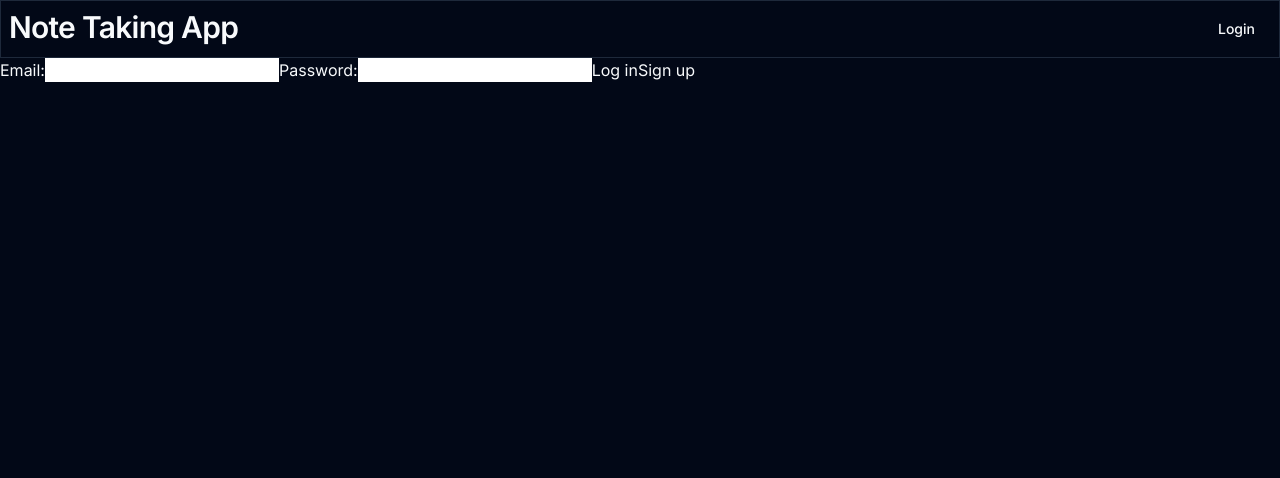
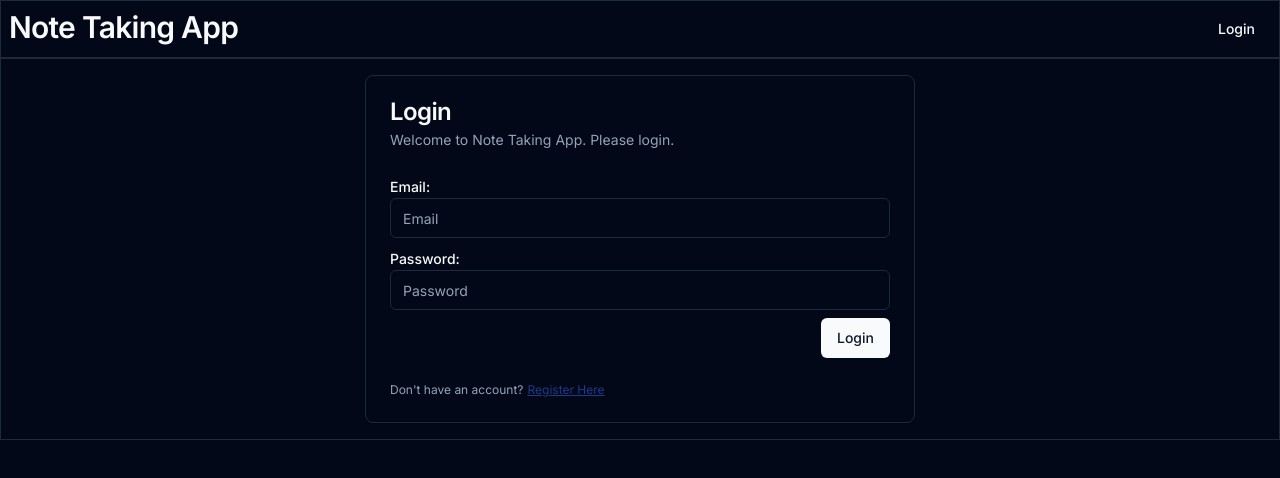
Before and after one commit to blakewood84/next_drizzle_crud, a Next.js app: page /login in a window 1280 px wide. Shown: the top 478 px of the page. Built offline with nearby package versions, Linux system fonts and the light colour scheme; no server answers.

Commit message:
Update login page UI

```diff
--- a/package.json
+++ b/package.json
@@ -11,6 +11,7 @@
   "dependencies": {
     "@radix-ui/react-avatar": "^1.1.0",
     "@radix-ui/react-dropdown-menu": "^2.1.1",
+    "@radix-ui/react-label": "^2.1.0",
     "@radix-ui/react-navigation-menu": "^1.2.0",
     "@radix-ui/react-slot": "^1.1.0",
     "@supabase/ssr": "^0.4.0",
--- a/src/app/login/page.tsx
+++ b/src/app/login/page.tsx
@@ -1,14 +1,49 @@
-import { login, signup } from "./actions";
+import { Button } from "@/components/ui/button";
+import {
+  Card,
+  CardContent,
+  CardDescription,
+  CardFooter,
+  CardHeader,
+  CardTitle,
+} from "@/components/ui/card";
+import { Input } from "@/components/ui/input";
+import { Label } from "@/components/ui/label";
+import { loginServerAction, signupServerAction } from "@/lib/server_actions";
+import Link from "next/link";
 
+// TODO: Add Form Validation on Client and Server
 export default function LoginPage() {
   return (
-    <form>
-      <label htmlFor="email">Email:</label>
-      <input id="email" name="email" type="email" required />
-      <label htmlFor="password">Password:</label>
-      <input id="password" name="password" type="password" required />
-      <button formAction={login}>Log in</button>
-      <button formAction={signup}>Sign up</button>
-    </form>
+    <main className="flex justify-center py-4 border">
+      <Card className="w-[550px]">
+        <CardHeader>
+          <CardTitle>Login</CardTitle>
+          <CardDescription>
+            Welcome to Note Taking App. Please login.
+          </CardDescription>
+        </CardHeader>
+        <CardContent>
+          <form>
+            <Label htmlFor="email">Email:</Label>
+            <Input type="email" placeholder="Email" />
+            <div className="py-1" />
+            <Label htmlFor="password">Password:</Label>
+            <Input type="password" placeholder="Password" />
+            <div className="flex justify-end pt-2">
+              <Button>Login</Button>
+            </div>
+          </form>
+        </CardContent>
+        <CardFooter>
+          <div className="text-xs text-muted-foreground flex flex-row gap-1">
+            <span>Don't have an account?</span>
+            <Link className="underline text-blue-900" href="/signup">
+              Register Here
+            </Link>
+          </div>
+        </CardFooter>
+      </Card>
+    </main>
   );
 }
--- /dev/null
+++ b/src/components/ui/card.tsx
@@ -0,0 +1,79 @@
+import * as React from "react"
+
+import { cn } from "@/lib/utils"
+
+const Card = React.forwardRef<
+  HTMLDivElement,
+  React.HTMLAttributes<HTMLDivElement>
+>(({ className, ...props }, ref) => (
+  <div
+    ref={ref}
+    className={cn(
+      "rounded-lg border bg-card text-card-foreground shadow-sm",
+      className
+    )}
+    {...props}
+  />
+))
+Card.displayName = "Card"
+
+const CardHeader = React.forwardRef<
+  HTMLDivElement,
+  React.HTMLAttributes<HTMLDivElement>
+>(({ className, ...props }, ref) => (
+  <div
+    ref={ref}
+    className={cn("flex flex-col space-y-1.5 p-6", className)}
+    {...props}
+  />
+))
+CardHeader.displayName = "CardHeader"
+
+const CardTitle = React.forwardRef<
+  HTMLParagraphElement,
+  React.HTMLAttributes<HTMLHeadingElement>
+>(({ className, ...props }, ref) => (
+  <h3
+    ref={ref}
+    className={cn(
+      "text-2xl font-semibold leading-none tracking-tight",
+      className
+    )}
+    {...props}
+  />
+))
+CardTitle.displayName = "CardTitle"
+
+const CardDescription = React.forwardRef<
+  HTMLParagraphElement,
+  React.HTMLAttributes<HTMLParagraphElement>
+>(({ className, ...props }, ref) => (
+  <p
+    ref={ref}
+    className={cn("text-sm text-muted-foreground", className)}
+    {...props}
+  />
+))
+CardDescription.displayName = "CardDescription"
+
+const CardContent = React.forwardRef<
+  HTMLDivElement,
+  React.HTMLAttributes<HTMLDivElement>
+>(({ className, ...props }, ref) => (
+  <div ref={ref} className={cn("p-6 pt-0", className)} {...props} />
+))
+CardContent.displayName = "CardContent"
+
+const CardFooter = React.forwardRef<
+  HTMLDivElement,
+  React.HTMLAttributes<HTMLDivElement>
+>(({ className, ...props }, ref) => (
+  <div
+    ref={ref}
+    className={cn("flex items-center p-6 pt-0", className)}
+    {...props}
+  />
+))
+CardFooter.displayName = "CardFooter"
+
+export { Card, CardHeader, CardFooter, CardTitle, CardDescription, CardContent }
--- /dev/null
+++ b/src/components/ui/input.tsx
@@ -0,0 +1,25 @@
+import * as React from "react"
+
+import { cn } from "@/lib/utils"
+
+export interface InputProps
+  extends React.InputHTMLAttributes<HTMLInputElement> {}
+
+const Input = React.forwardRef<HTMLInputElement, InputProps>(
+  ({ className, type, ...props }, ref) => {
+    return (
+      <input
+        type={type}
+        className={cn(
+          "flex h-10 w-full rounded-md border border-input bg-background px-3 py-2 text-sm ring-offset-background file:border-0 file:bg-transparent file:text-sm file:font-medium placeholder:text-muted-foreground focus-visible:outline-none focus-visible:ring-2 focus-visible:ring-ring focus-visible:ring-offset-2 disabled:cursor-not-allowed disabled:opacity-50",
+          className
+        )}
+        ref={ref}
+        {...props}
+      />
+    )
+  }
+)
+Input.displayName = "Input"
+
+export { Input }
--- /dev/null
+++ b/src/components/ui/label.tsx
@@ -0,0 +1,26 @@
+"use client"
+
+import * as React from "react"
+import * as LabelPrimitive from "@radix-ui/react-label"
+import { cva, type VariantProps } from "class-variance-authority"
+
+import { cn } from "@/lib/utils"
+
+const labelVariants = cva(
+  "text-sm font-medium leading-none peer-disabled:cursor-not-allowed peer-disabled:opacity-70"
+)
+
+const Label = React.forwardRef<
+  React.ElementRef<typeof LabelPrimitive.Root>,
+  React.ComponentPropsWithoutRef<typeof LabelPrimitive.Root> &
+    VariantProps<typeof labelVariants>
+>(({ className, ...props }, ref) => (
+  <LabelPrimitive.Root
+    ref={ref}
+    className={cn(labelVariants(), className)}
+    {...props}
+  />
+))
+Label.displayName = LabelPrimitive.Root.displayName
+
+export { Label }
--- /dev/null
+++ b/src/lib/server_actions/index.ts
@@ -0,0 +1,5 @@
+import { loginServerAction } from "./login";
+import { logoutServerAction } from "./logout";
+import { signupServerAction } from "./signup";
+
+export { loginServerAction, logoutServerAction, signupServerAction };
--- a/src/app/login/actions.ts
+++ b/src/lib/server_actions/login.ts
@@ -5,7 +5,7 @@
 
 import { createClient } from "@/utils/supabase/server";
 
-export async function login(formData: FormData) {
+export async function loginServerAction(formData: FormData) {
   const supabase = createClient();
 
   // type-casting here for convenience
@@ -24,23 +24,3 @@
   revalidatePath("/", "layout");
   redirect("/");
 }
-
-export async function signup(formData: FormData) {
-  const supabase = createClient();
-
-  // type-casting here for convenience
-  // in practice, you should validate your inputs
-  const data = {
-    email: formData.get("email") as string,
-    password: formData.get("password") as string,
-  };
-
-  const { error } = await supabase.auth.signUp(data);
-
-  if (error) {
-    redirect("/error");
-  }
-
-  revalidatePath("/", "layout");
-  redirect("/");
-}
--- /dev/null
+++ b/src/lib/server_actions/signup.ts
@@ -0,0 +1,25 @@
+"use server";
+
+import { createClient } from "@/utils/supabase/server";
+import { revalidatePath } from "next/cache";
+import { redirect } from "next/navigation";
+
+export async function signupServerAction(formData: FormData) {
+  const supabase = createClient();
+
+  // type-casting here for convenience
+  // in practice, you should validate your inputs
+  const data = {
+    email: formData.get("email") as string,
+    password: formData.get("password") as string,
+  };
+
+  const { error } = await supabase.auth.signUp(data);
+
+  if (error) {
+    redirect("/error");
+  }
+
+  revalidatePath("/", "layout");
+  redirect("/");
+}
```
Also changed, not shown: 1 other file (tests, documents, lock files or other folders).
